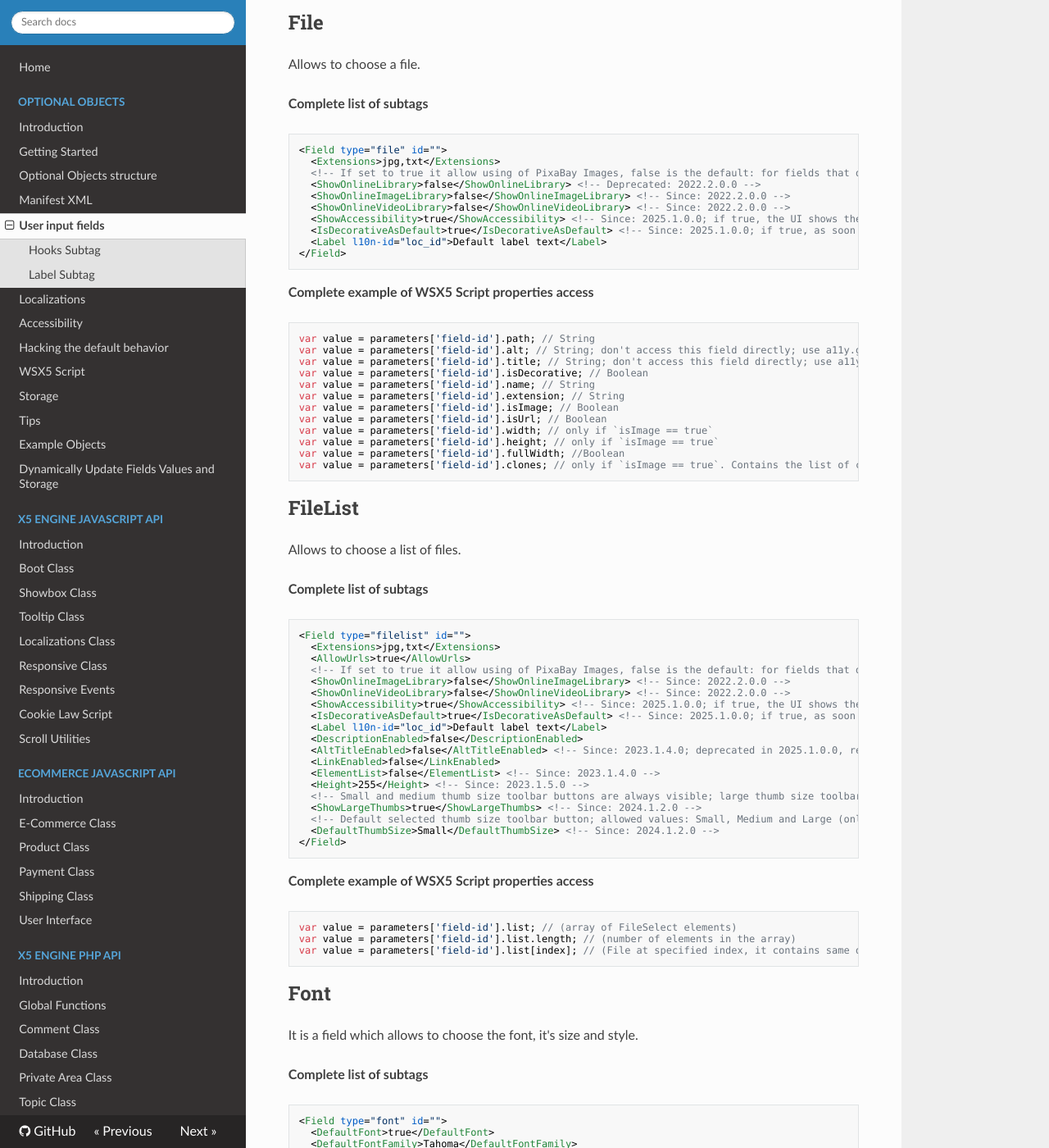
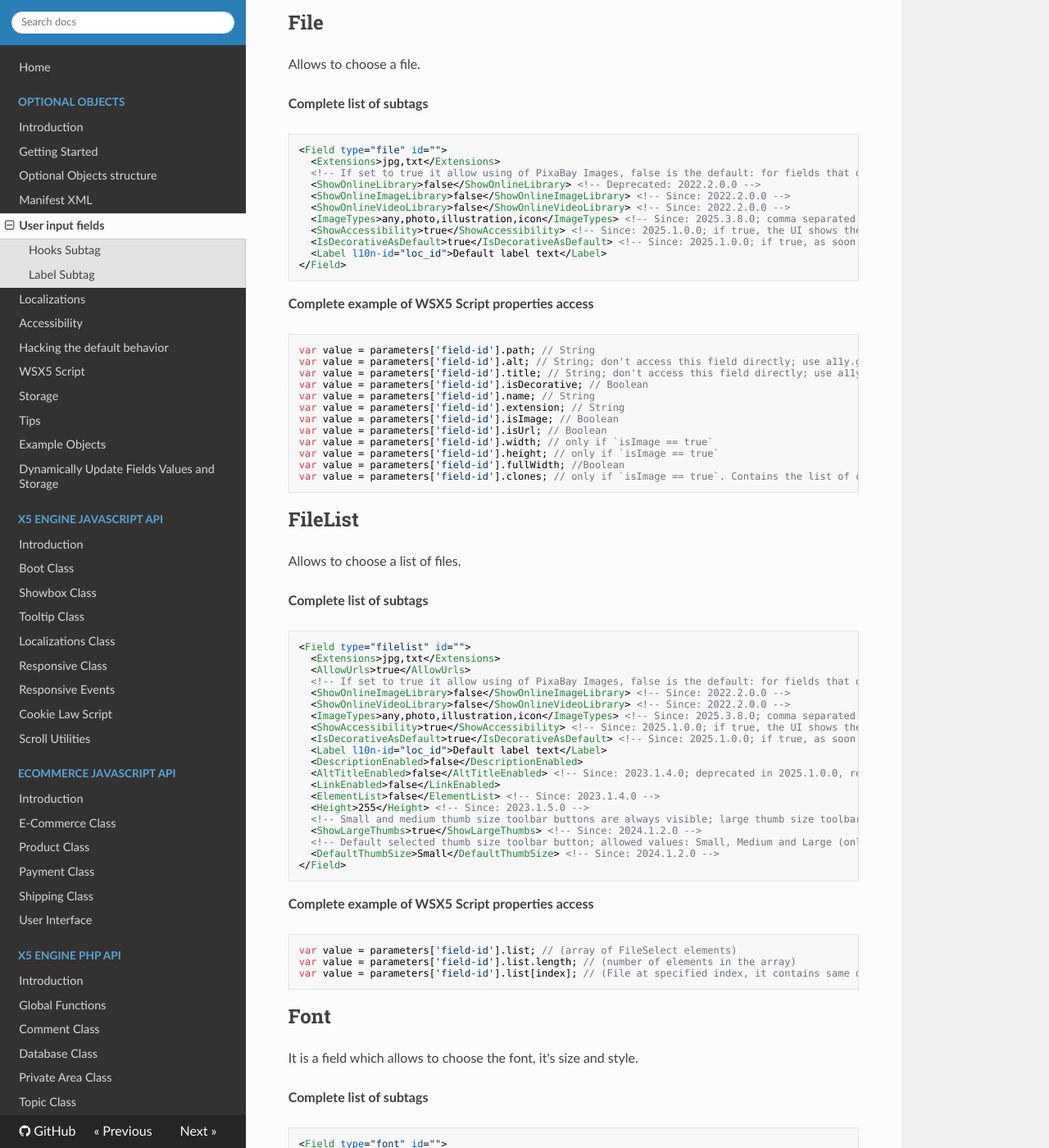
Before and after one commit to WebSiteX5/wsx5-developers-guide, an MkDocs documentation site: the page built from docs/optional-objects/user-input-fields.md, in a window 1280 px wide and 1400 px high, scrolled down 8002 px. Shown: the whole window at 82% size. Built offline with MkDocs 1.6.1, drawn with Linux system fonts in a browser that asks for light colours; nearby versions of some CDN libraries.

Commit message:
Add ImageTypes in File and FileList fields

```diff
--- a/docs/optional-objects/user-input-fields.md
+++ b/docs/optional-objects/user-input-fields.md
@@ -374,6 +374,7 @@ Allows to choose a file.
   <ShowOnlineLibrary>false</ShowOnlineLibrary> <!-- Deprecated: 2022.2.0.0 -->
   <ShowOnlineImageLibrary>false</ShowOnlineImageLibrary> <!-- Since: 2022.2.0.0 -->
   <ShowOnlineVideoLibrary>false</ShowOnlineVideoLibrary> <!-- Since: 2022.2.0.0 -->
+  <ImageTypes>any,photo,illustration,icon</ImageTypes> <!-- Since: 2025.3.8.0; comma separated list of image types to be shown in online image library tab; allowed values are any, photo, illustration, icon; if empty, any, photo and illustration are shown -->
   <ShowAccessibility>true</ShowAccessibility> <!-- Since: 2025.1.0.0; if true, the UI shows the accessibility icon, that opens a popup to insert alternative text and title for each file or, alternatively, to mark the file as decorative -->
   <IsDecorativeAsDefault>true</IsDecorativeAsDefault> <!-- Since: 2025.1.0.0; if true, as soon as a file is selected, it's marked as decorative; the user can always mark it as non-decorative and set alternative text and title -->
   <Label l10n-id="loc_id">Default label text</Label>
@@ -407,6 +408,7 @@ Allows to choose a list of files.
   <!-- If set to true it allow using of PixaBay Images, false is the default: for fields that don't use images input don't use this tag -->
   <ShowOnlineImageLibrary>false</ShowOnlineImageLibrary> <!-- Since: 2022.2.0.0 -->
   <ShowOnlineVideoLibrary>false</ShowOnlineVideoLibrary> <!-- Since: 2022.2.0.0 -->
+  <ImageTypes>any,photo,illustration,icon</ImageTypes> <!-- Since: 2025.3.8.0; comma separated list of image types to be shown in online image library tab; allowed values are any, photo, illustration, icon; if empty, any, photo and illustration are shown -->
   <ShowAccessibility>true</ShowAccessibility> <!-- Since: 2025.1.0.0; if true, the UI shows the accessibility icon, that opens a popup to insert alternative text and title for each file or, alternatively, to mark the file as decorative -->
   <IsDecorativeAsDefault>true</IsDecorativeAsDefault> <!-- Since: 2025.1.0.0; if true, as soon as a file is selected, it's marked as decorative; the user can always mark it as non-decorative and set alternative text and title -->
   <Label l10n-id="loc_id">Default label text</Label>
```
